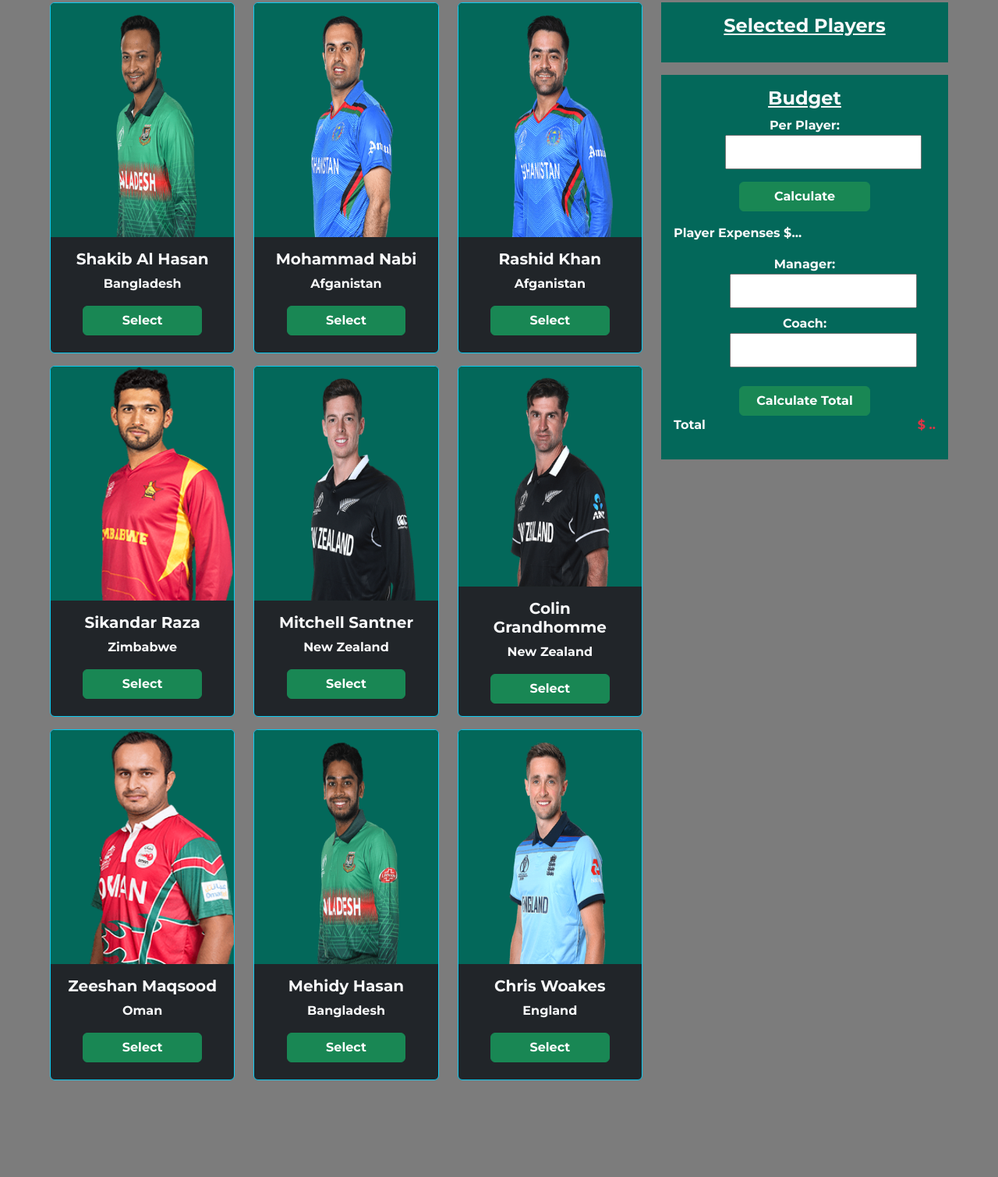
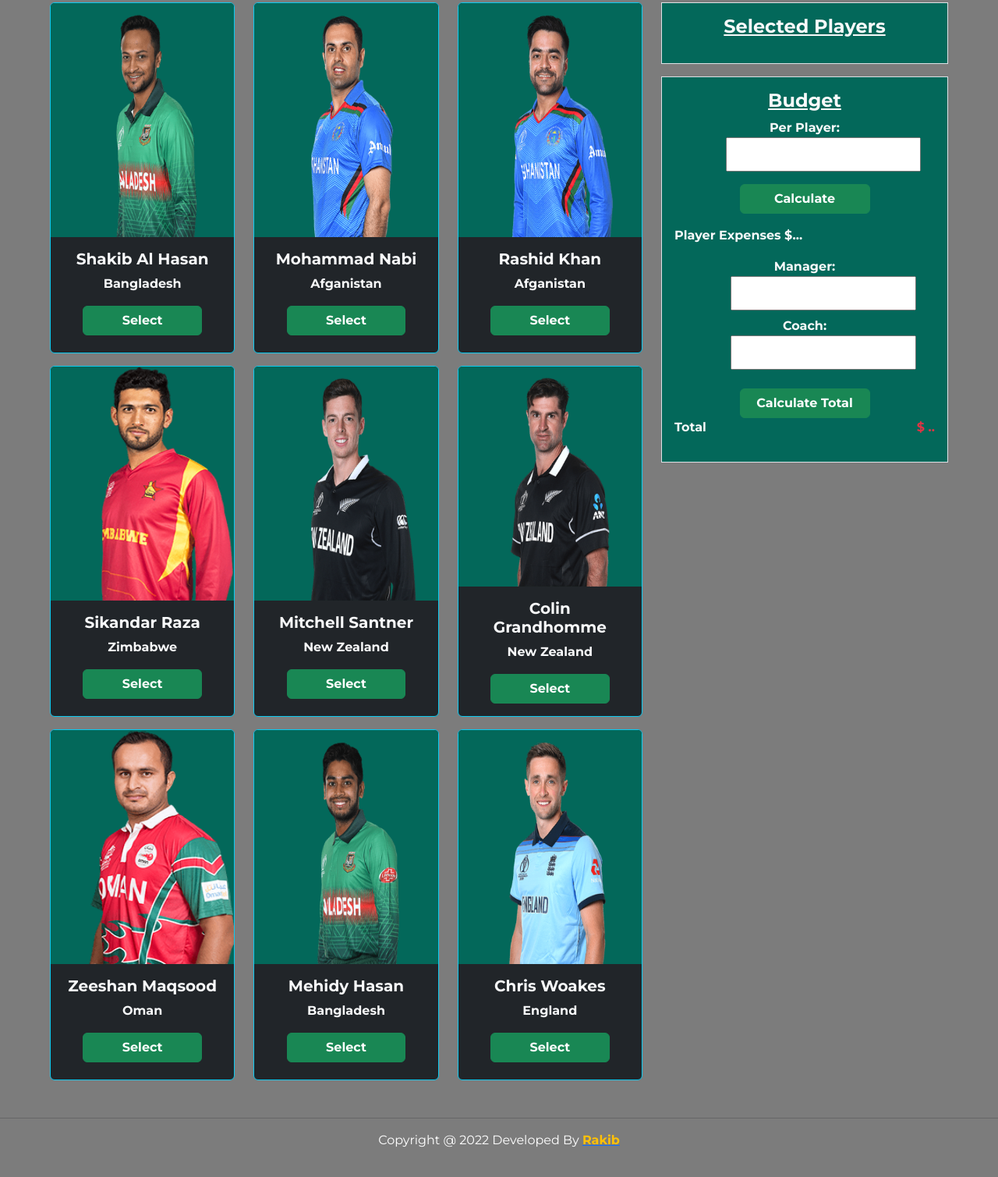
Before and after one commit to Rakib01754/best-five, a plain HTML site: page index.html in a window 1280 px wide. Shown: the part 445-1954 px from the top of the page at 78% size. Before the commit the page ends 1878 px from the top, so only its background shows below. Drawn offline with nearby package versions, Linux system fonts and the light colour scheme.

Commit message:
footer added

```diff
--- a/index.html
+++ b/index.html
@@ -131,13 +131,13 @@
 
                 <!-- Calculation Area Start  -->
                 <div class="col-lg-4 col-md-4 col-12 text-light">
-                    <div class="side-menu py-3">
+                    <div class="side-menu py-3 border">
                         <h4 class="fw-bold text-center text-decoration-underline">Selected Players</h4>
                         <ol>
 
                         </ol>
                     </div>
-                    <div class="mt-3 p-3 side-menu">
+                    <div class="mt-3 p-3 side-menu border">
                         <h4 class="fw-bold text-center text-decoration-underline">Budget</h4>
                         <div class="per-player text-center">
                             <span class="fw-bold d-block">Per Player:</span>
@@ -177,6 +177,16 @@
     </main>
     <!-- Main Area End  -->
 
+    <!-- Footer Start  -->
+    <footer class="my-5 text-center text-white">
+        <hr class="border-dark">
+        <p>Copyright @ 2022 Developed By <a href="https://www.facebook.com/rakib.3302/"><span
+                    class="text-warning fw-bold">Rakib</span></a></p>
+
+    </footer>
+
+    <!-- Footer End  -->
+
 
 
 
```
